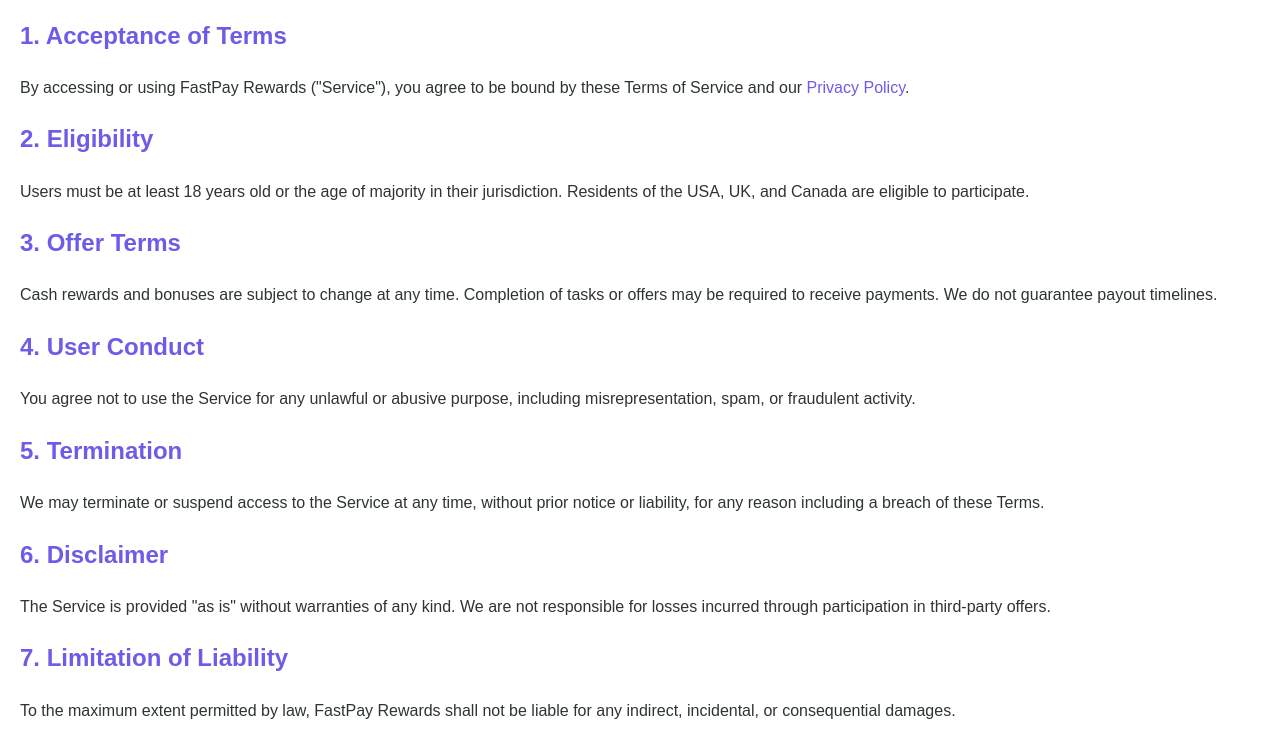
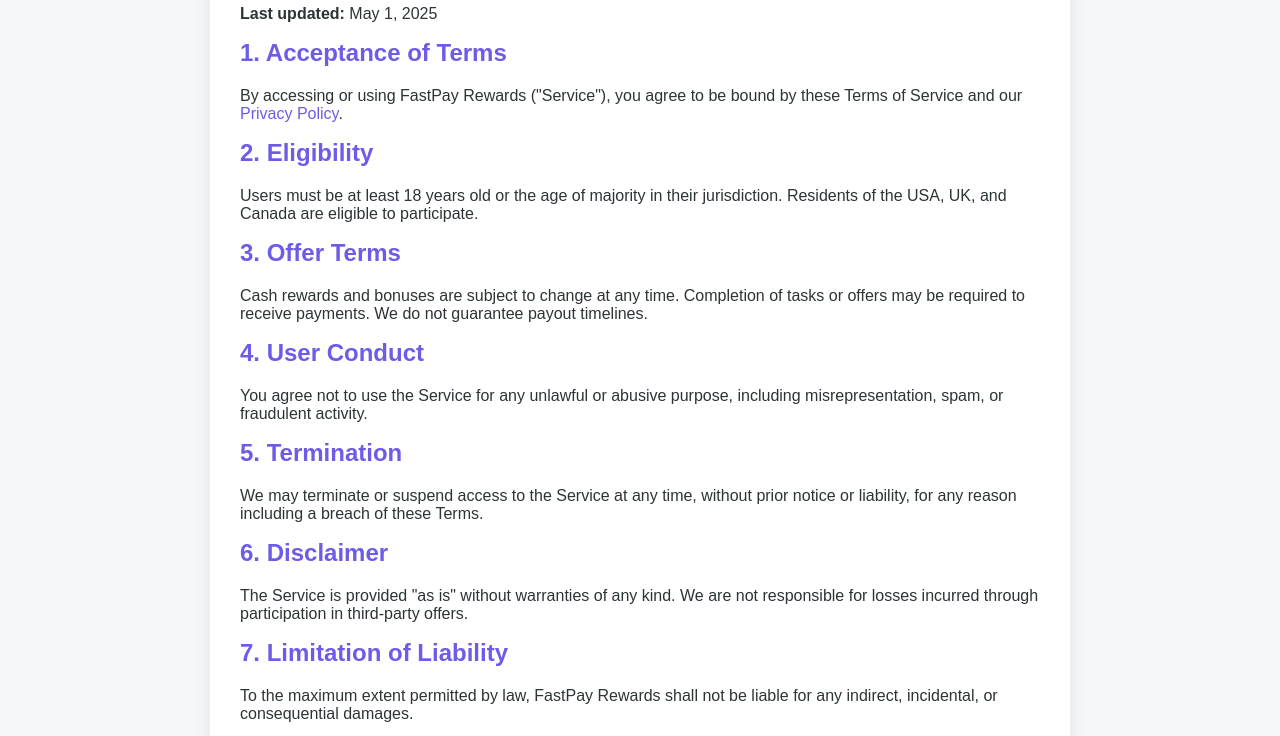
Before and after one commit to FastPayOffers/cash-rewards-app, a plain HTML site: page terms.html in a window 1280 px wide. Shown: the part 123-859 px from the top of the page. Drawn offline with Linux system fonts and the light colour scheme.

Commit message:
Update terms.html

```diff
--- a/terms.html
+++ b/terms.html
@@ -5,14 +5,42 @@
   <title>Terms of Service | FastPay Rewards</title>
   <meta name="viewport" content="width=device-width, initial-scale=1.0">
   <style>
-    body { font-family: 'Poppins', sans-serif; margin: 20px; line-height: 1.6; color: #2d3436; }
-    h1, h2 { color: #6c5ce7; }
-    a { color: #6c5ce7; text-decoration: none; }
+    body {
+      font-family: 'Poppins', sans-serif;
+      background: #f5f7fa;
+      margin: 0;
+      padding: 40px 20px;
+      display: flex;
+      justify-content: center;
+      align-items: flex-start;
+      min-height: 100vh;
+    }
+    .card {
+      background: #ffffff;
+      max-width: 800px;
+      width: 100%;
+      padding: 30px;
+      border-radius: 16px;
+      box-shadow: 0 12px 24px rgba(0, 0, 0, 0.08);
+    }
+    h1, h2 {
+      color: #6c5ce7;
+      margin-top: 0;
+    }
+    a {
+      color: #6c5ce7;
+      text-decoration: none;
+    }
+    p {
+      color: #2d3436;
+      margin-bottom: 1em;
+    }
   </style>
 </head>
 <body>
+  <div class="card">
     <h1>Terms of Service</h1>
-  <p>Last updated: <strong>May 1, 2025</strong></p>
+    <p><strong>Last updated:</strong> May 1, 2025</p>
 
     <h2>1. Acceptance of Terms</h2>
     <p>By accessing or using FastPay Rewards ("Service"), you agree to be bound by these Terms of Service and our <a href="privacy.html">Privacy Policy</a>.</p>
@@ -38,6 +66,7 @@
     <h2>8. Changes to Terms</h2>
     <p>We reserve the right to update these Terms at any time. Continued use of the Service after changes constitutes acceptance.</p>
 
-  <p>If you have any questions about these Terms, contact us at: <a href="mailto:support@fastpay.com">support@fastpay.com</a></p>
+    <p>Questions? Contact us at <a href="mailto:support@fastpay.com">support@fastpay.com</a></p>
+  </div>
 </body>
 </html>
```
Lines whose indentation alone changed are shown as unchanged.
